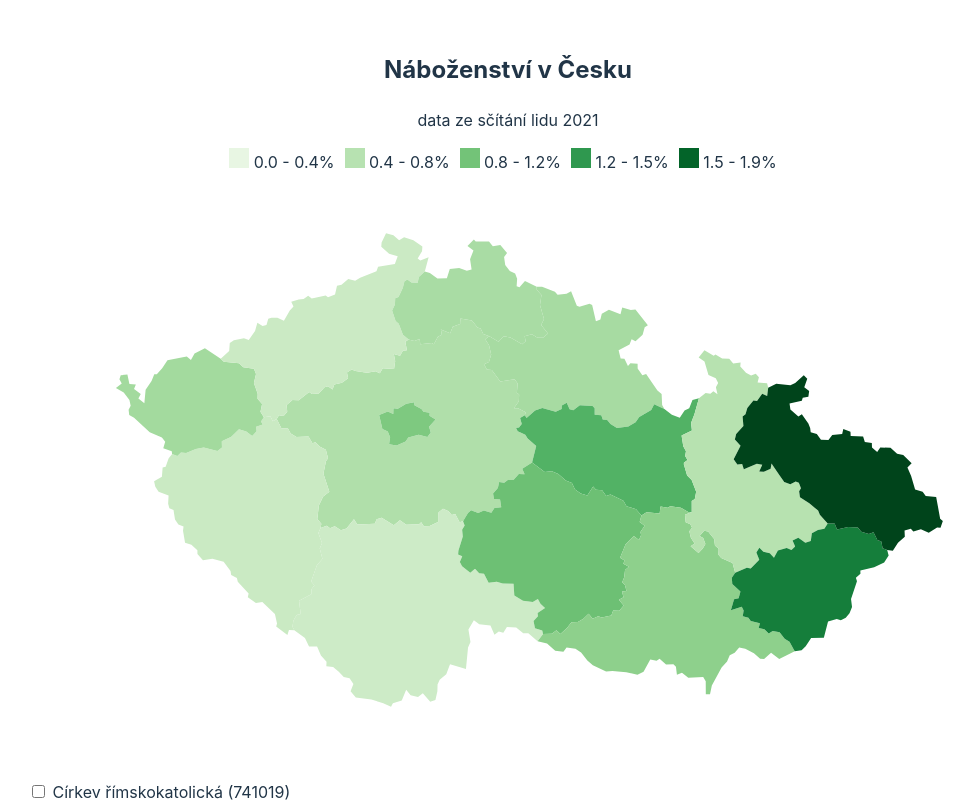
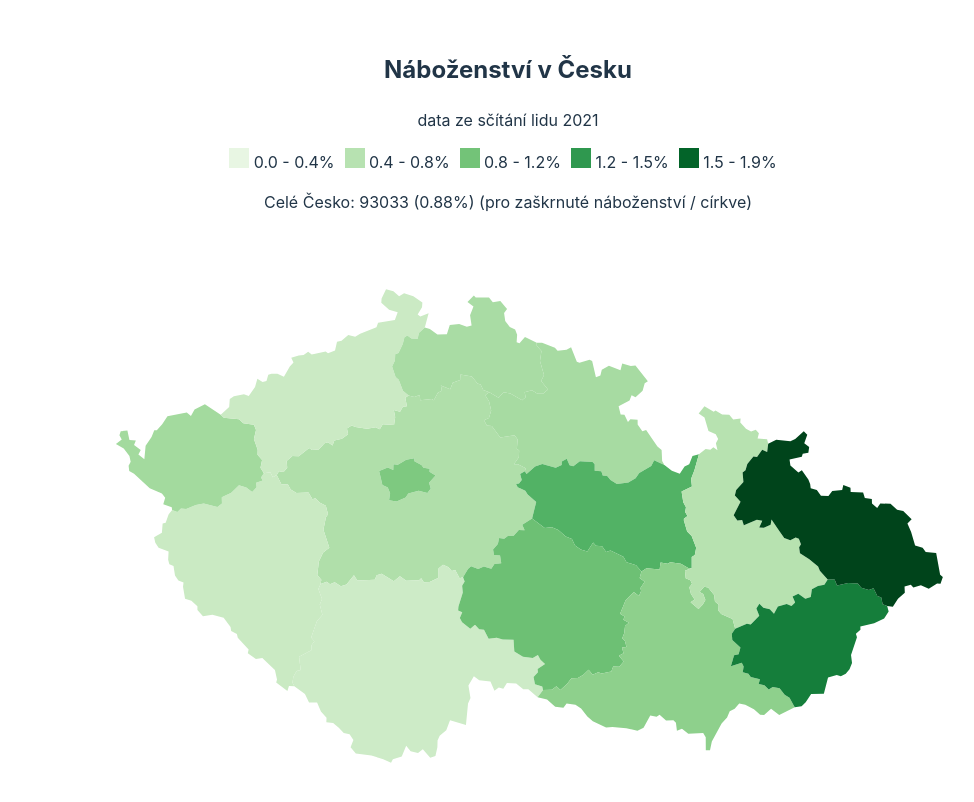
Before and after one commit to dvopalecky/nabozenstvi-v-cesku-mapa, a Svelte app: page / in a window 1280 px wide. Shown: the top 802 px of the page, without its empty margins (132-1106 px from the left). Built offline with nearby package versions, Linux system fonts and the light colour scheme.

Commit message:
Added total count for whole country

```diff
--- a/src/App.svelte
+++ b/src/App.svelte
@@ -7,8 +7,8 @@
   import kraje from './kraje.json';
 
 let checkedChurches = ["Českobratrská církev evangelická","protestantská/evangelická víra (protestant, evangelík)","Církev bratrská","Slezská církev evangelická augsburského vyznání","Apoštolská církev","Bratrská jednota baptistů","Církev Křesťanská společenství","Jednota bratrská","Křesťanské sbory","Evangelická církev metodistická","Církev víry","Církev Slovo života","Církev živého Boha","Církev Nová naděje","Církev Oáza"];
-
 let obyvatelstvoCelkem = censusData[0];
+let ceskoCount = '';
 let svg, path, colorScale;
 let max = 0;
 let isMounted;
@@ -33,9 +33,9 @@ function drawMap(geojson) {
         d3.select('#tooltip')
           .style('display', 'block')
           .html(`
-                  Kraj: ${d.properties.NAZ_CZNUTS3.replace(' kraj', '')}<br>
-                  Počet: ${d.properties.value.toFixed(0)}<br>
-                  Procent: ${d.properties.percentage.toFixed(2)}%`);
+            Kraj: ${d.properties.NAZ_CZNUTS3.replace(' kraj', '')}<br>
+            Počet: ${d.properties.value.toFixed(0)}<br>
+            Procent: ${d.properties.percentage.toFixed(2)}%`);
 
         // Highlight the region
         const currentColor = d3.color(colorScale(d.properties.percentage * scale));
@@ -51,7 +51,6 @@ function drawMap(geojson) {
       .on('mouseout', (event, d) => {
         // Hide the tooltip
         d3.select('#tooltip').style('display', 'none');
-
         // Reset the region color
         d3.select(event.currentTarget).attr('fill', () => colorScale(d.properties.percentage * scale));
       });
@@ -68,6 +67,9 @@ async function main (checkedChurches) {
       sums[key] = (sums[key] || 0) + number;
     });
   });
+
+  ceskoCount = `${sums['Česká republika']} ` +
+    `(${(sums['Česká republika'] / Number(obyvatelstvoCelkem['Česká republika']) * 100).toFixed(2)}%)`
 
   // Convert TopoJSON to GeoJSON
   const geojson = topojson.feature(kraje, kraje.objects.kraje);
@@ -132,6 +134,7 @@ function mapRegionIdToName (id) {
       <span style="padding-right:10px"> {(step / 5 * max).toFixed(1)} - {((step / 5 + 0.2) * max).toFixed(1)}%</span>
     {/each}
   </div>
+  <p>Celé Česko: {ceskoCount} (pro zaškrnuté náboženství / církve)</p>
   <svg width="960" height="600"></svg>
   <div style="text-align:left">
     {#if censusData}
```
